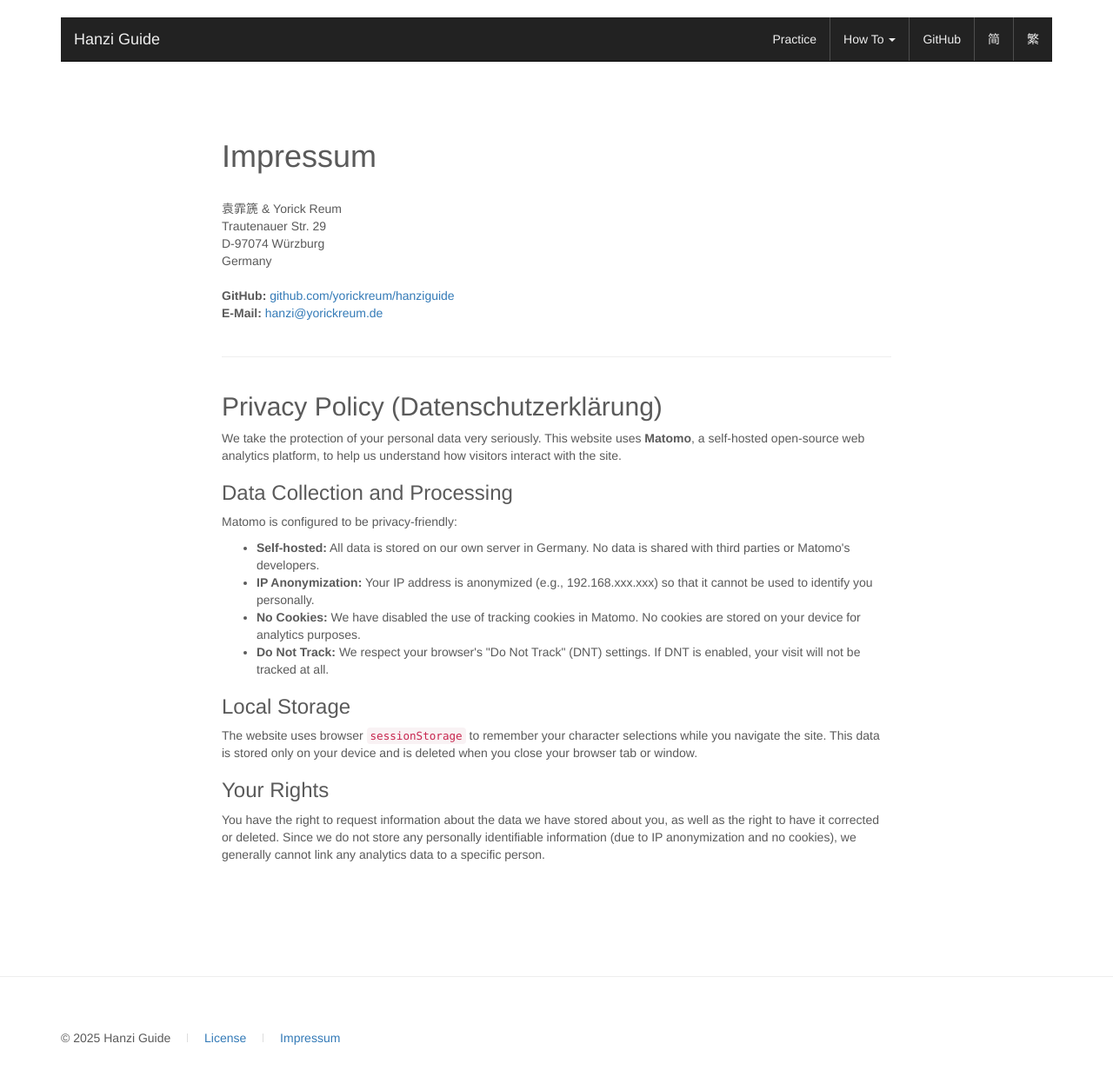
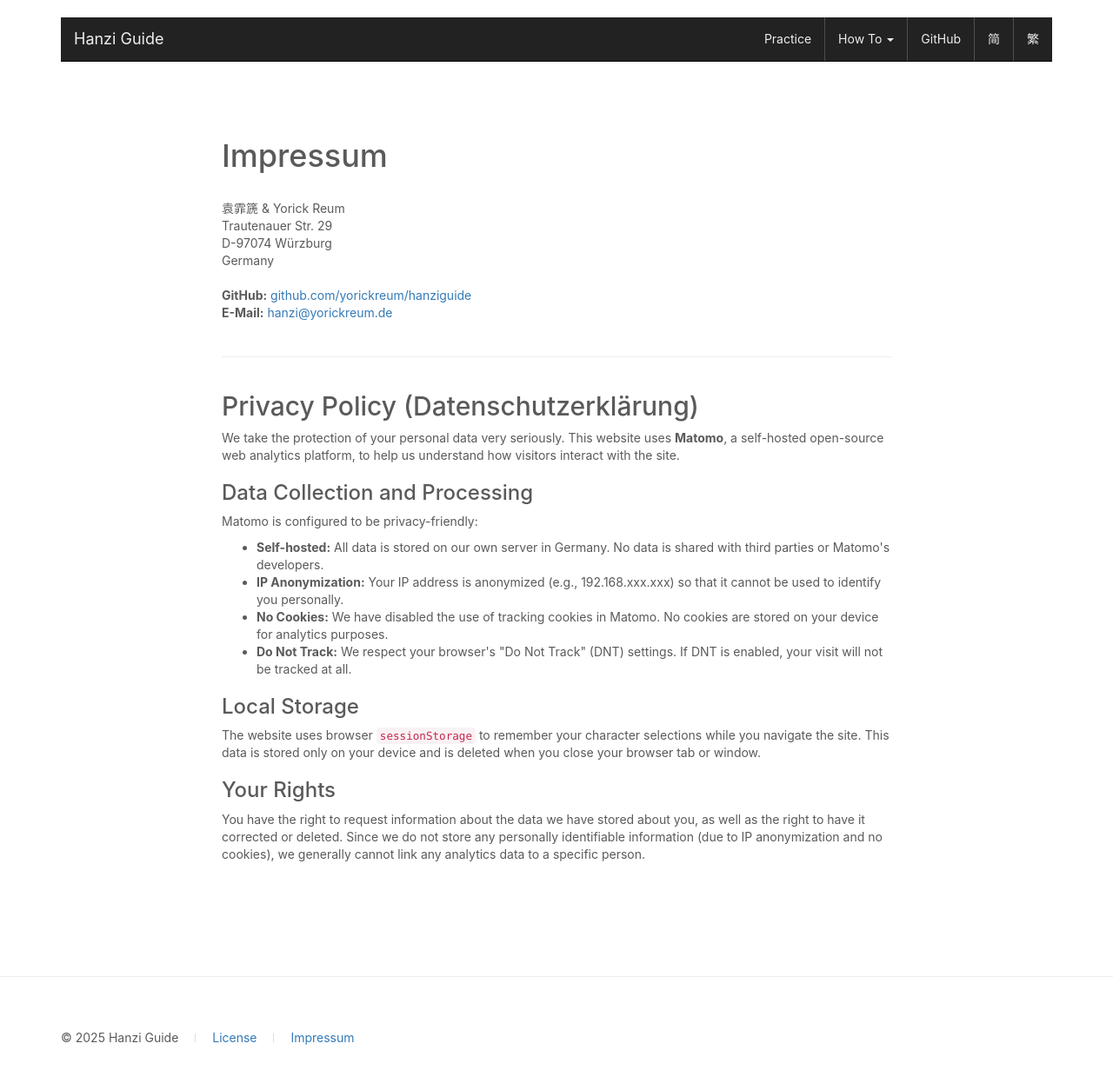
Before and after one commit to yorickreum/hanziguide, a Jekyll site: the page built from impressum.html, in a window 1280 px wide. Shown: the whole page at 87% size. Built offline with Jekyll 4.4.1, drawn with Linux system fonts in a browser that asks for light colours; comment, search, counter and statistics services are not loaded.

Commit message:
Fix missing stroke glyphs on iOS by using system CJK fonts

```diff
--- a/css/main.scss
+++ b/css/main.scss
@@ -3,10 +3,8 @@
 ---
 @charset "utf-8";
 
-
-
 // Our variables
-$base-font-family: Helvetica, Arial, sans-serif;
+$base-font-family: -apple-system, BlinkMacSystemFont, "Segoe UI", "PingFang SC", "PingFang TC", "PingFang HK", "Heiti SC", "Heiti TC", "Noto Sans", Helvetica, Arial, sans-serif;
 $base-font-size:   16px;
 $small-font-size:  $base-font-size * 0.875;
 $base-line-height: 1.5;
@@ -114,6 +112,10 @@ $on-laptop:        800px;
     "demo",
         "license"
 ;
+
+body {
+  font-family: $base-font-family;
+}
 #speed-slider {
   background: $grey-color-light;
 }
```
